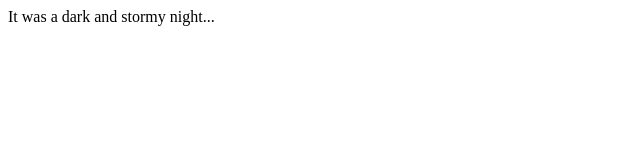
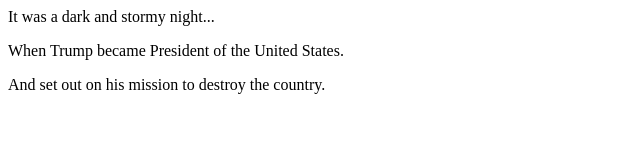
Before and after one commit to kmyohe/fireside-story, a plain HTML site: page index.html in a window 1280 px wide. Shown: the whole page, without its empty margins (0-640 px from the left). Drawn offline with Linux system fonts and the light colour scheme.

Commit message:
my update

```diff
--- a/index.html
+++ b/index.html
@@ -1,5 +1,7 @@
 <html>
   <body>
     <p>It was a dark and stormy night...</p>
+    <p>When Trump became President of the United States.</p>
+    <p>And set out on his mission to destroy the country.</p>
   </body>
 </html>
```
